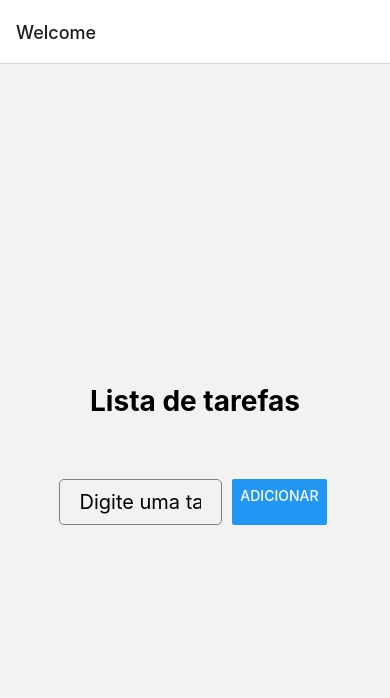
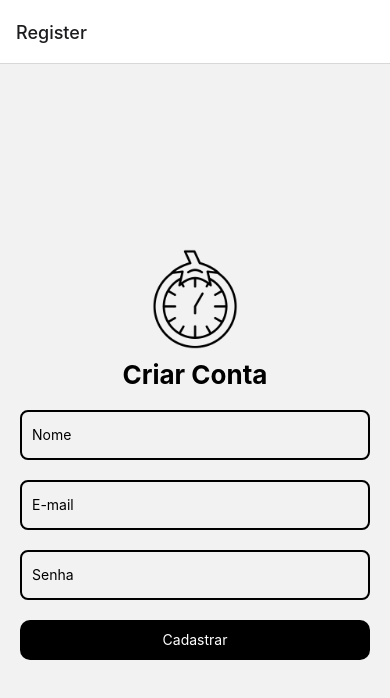
Before and after one commit to ICEI-PUC-Minas-PMV-ADS/pmv-ads-2023-1-e3-proj-mov-t4-time-1-pomodoro-timer, a React Native app in the folder pomodoroTimer/: screen /Register in a window 390 px wide. Shown: the top 698 px of the page. Built offline with nearby package versions, Linux system fonts and the light colour scheme.

Commit message:
pagina de cadastro

```diff
--- a/pomodoroTimer/App.js
+++ b/pomodoroTimer/App.js
@@ -1,8 +1,8 @@
-import * as React from 'react';
+import * as React from "react";
 import TaskListPage from "./pages/TaskListPage";
-import {NavigationContainer} from '@react-navigation/native';
-import {createNativeStackNavigator} from '@react-navigation/native-stack';
-import CadastroScreen from './pages/Register';
+import { NavigationContainer } from "@react-navigation/native";
+import { createNativeStackNavigator } from "@react-navigation/native-stack";
+import CadastroScreen from "./pages/Register";
 
 const Stack = createNativeStackNavigator();
 
@@ -10,12 +10,8 @@ export default function App() {
   return (
     <NavigationContainer>
       <Stack.Navigator>
-        <Stack.Screen
-          name="Home"
-          component={TaskListPage}
-          options={{title: 'Welcome'}}
-        />
-        <Stack.Screen name="Profile" component={CadastroScreen} />
+        <Stack.Screen name="Register" component={CadastroScreen} />
+        <Stack.Screen name="Home" component={TaskListPage} />
       </Stack.Navigator>
     </NavigationContainer>
   );
--- a/pomodoroTimer/pages/Register.jsx
+++ b/pomodoroTimer/pages/Register.jsx
@@ -19,10 +19,10 @@ export default function CadastroScreen() {
 
   return (
     <View style={styles.container}>
-      {/* <Image
+      <Image
         style={{ width: 100, height: 100 }}
-        source={require("./assets/pomodoro.png")}
-      /> */}
+        source={require("../assets/pomodoro.png")}
+      />
       <Text style={styles.title}>Criar Conta</Text>
 
       <TextInput
```
Also changed, not shown: pomodoroTimer/assets/pomodoro.png (added).
